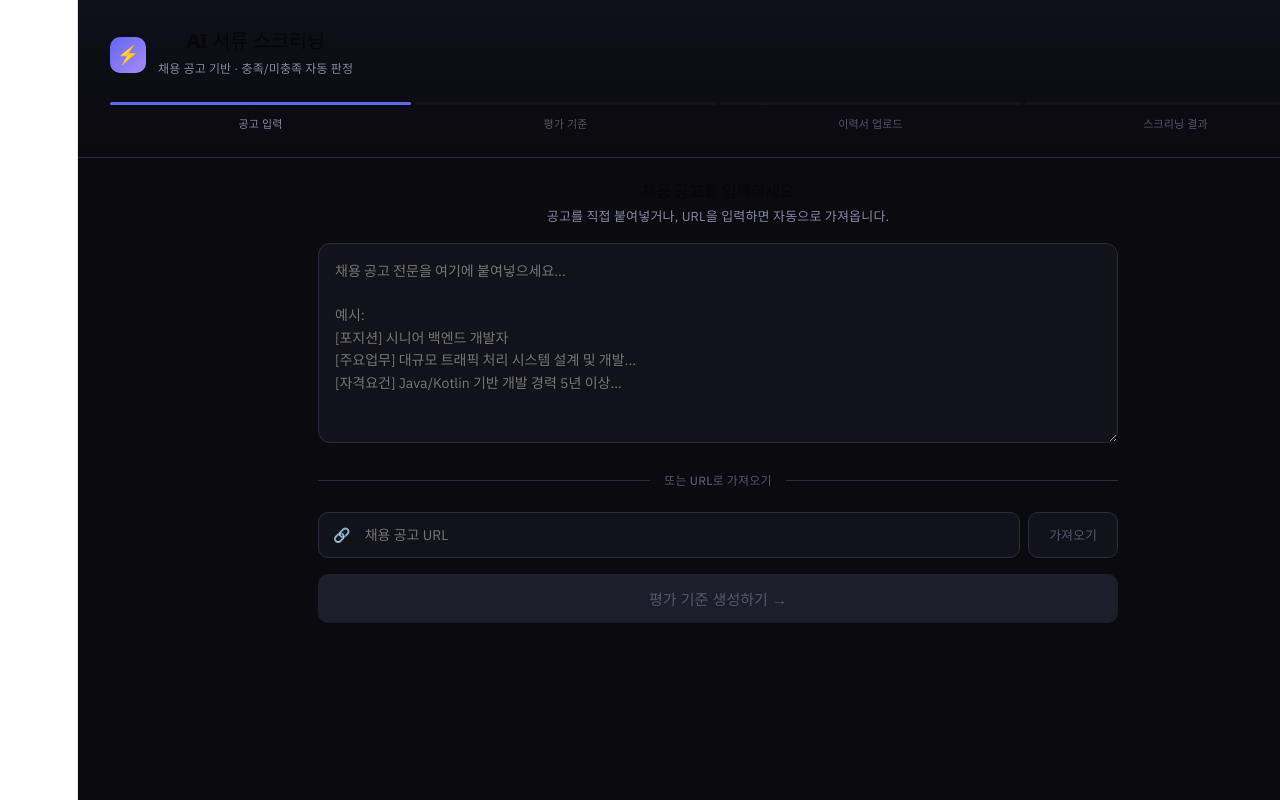
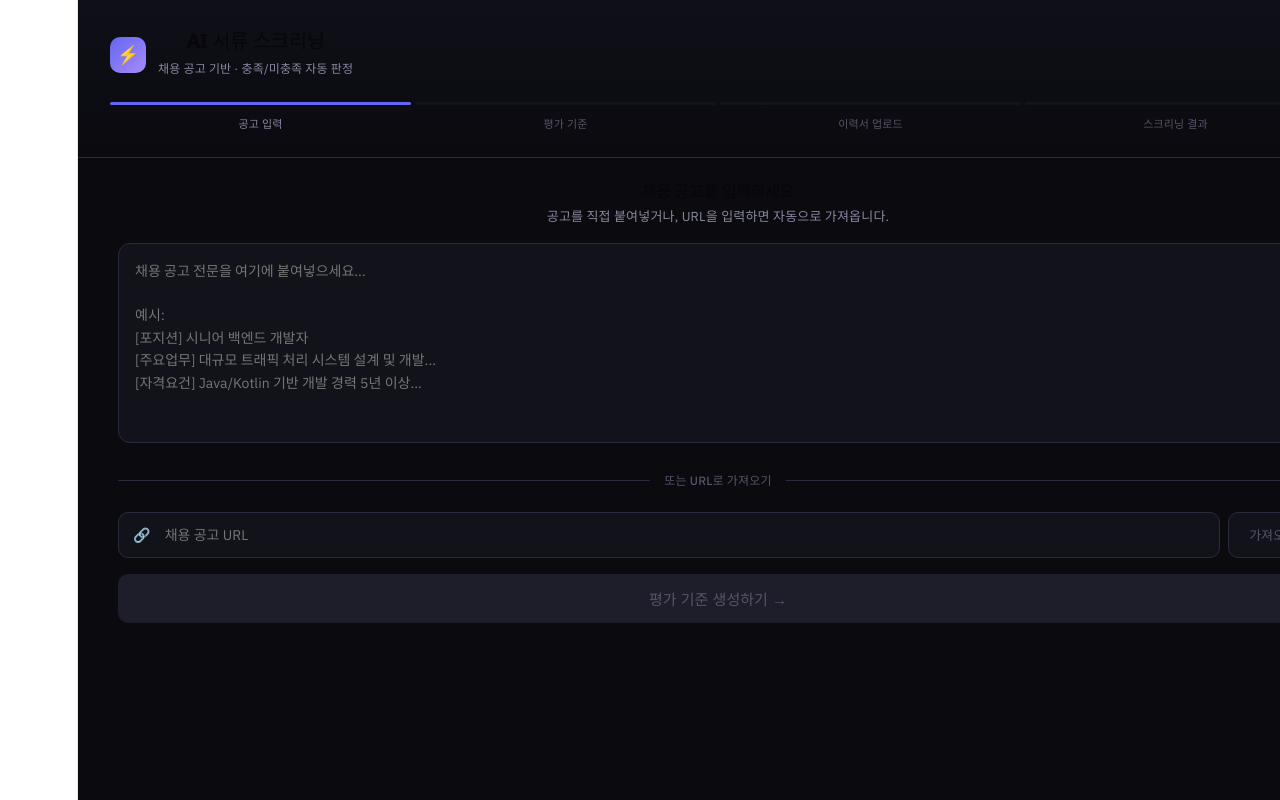
Before and after one commit to re111um/ai-screener, a React (Vite) app: page / in a window 1280 px wide. Shown: the top 800 px of the page. Built offline with nearby package versions, Linux system fonts and the light colour scheme.

Commit message:
Update ai-screening-tool.jsx

```diff
--- a/src/ai-screening-tool.jsx
+++ b/src/ai-screening-tool.jsx
@@ -613,7 +613,7 @@ export default function AIScreeningTool() {
         </div>
       </div>
 
-      <div style={{ padding: "24px 32px", maxWidth: 800, margin: "0 auto" }}>
+      <div style={{ padding: "24px 32px", maxWidth: 1200, margin: "0 auto" }}>
 
         {/* Loading */}
         {loading && (
```
